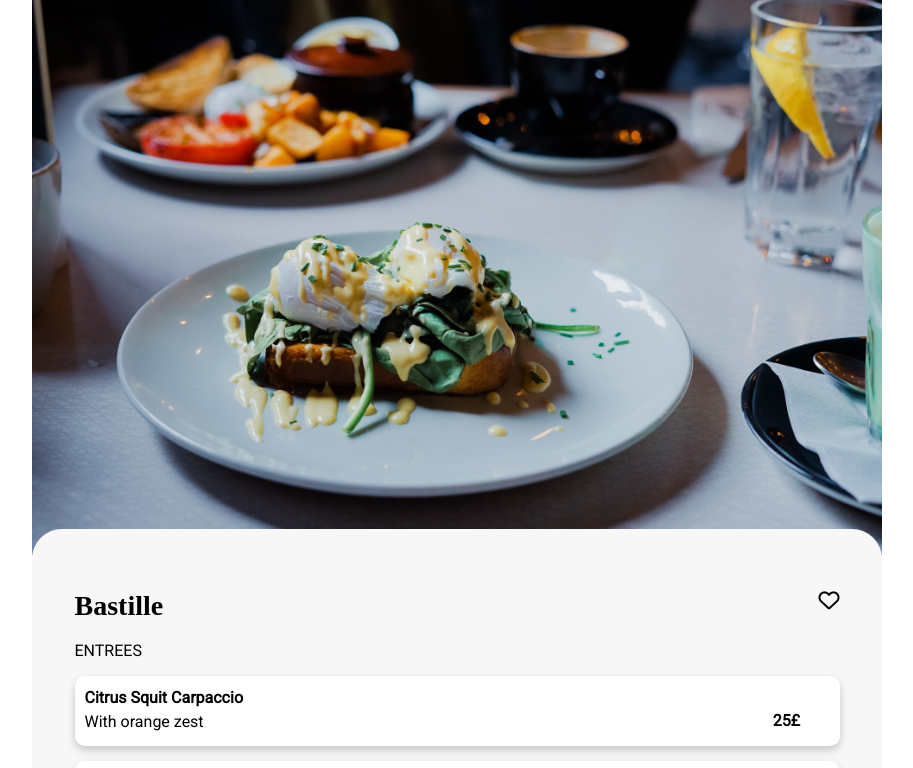
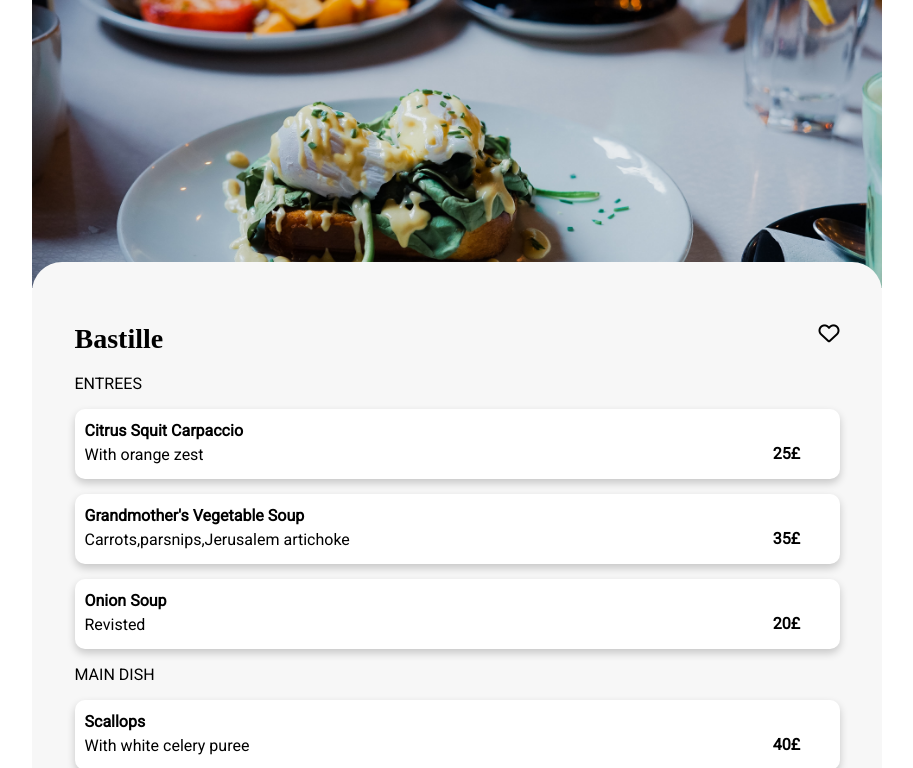
Before and after one commit to Micsipos/OpenClassroomsProject, a plain HTML site: page bastille.html in a window 1280 px wide. Shown: the part 81-849 px from the top of the page, without its empty margins (183-1096 px from the left). Drawn offline with Linux system fonts and the light colour scheme; a web font is replaced by a local one.

Commit message:
29/7/23-change2

```diff
--- a/SASS/Base.scss
+++ b/SASS/Base.scss
@@ -5,6 +5,7 @@ body {
     font-family: roboto;
     text-align: center;
     justify-content: center;
+    min-width: 300px;
     @include phone{
         width: 100%;
     }
--- a/SASS/Layouts.scss
+++ b/SASS/Layouts.scss
@@ -1,5 +1,8 @@
 header {
     display: inline-block;
+    max-width: 850px;
+    width: 100%;
+
 
     .imgHeader{
         width: 200px;
@@ -16,7 +19,6 @@ header {
         }
 
         @include desktop {
-            margin-left: -85px;
             display: grid;
             grid-template-columns: 50% 50%;
             gap: 5%;
@@ -91,10 +93,11 @@ header {
 
     .restaurantImg{
         object-fit: cover;
-        max-width: 100%;
-        min-width: none;
-        height: 5%;
-        object-position: 0% 65% ;
+        width: 100%;
+        height: auto;
+        max-height: 300px;
+
+
     }
     .howItWorks {
 
--- a/bastille.html
+++ b/bastille.html
@@ -17,7 +17,7 @@
 <body>
     <header>
         <a href="mainPage.html"><i class="fa-solid fa-arrow-left-long"></i></a><img class="imgHeaderRestaurant" src="images/logo/ohmyfood.png" alt="logo">
-        <div><img src="images/restaurants/toa-heftiba-DQKerTsQwi0-unsplash.jpg" alt="restaurantImg" class="restaurantImg"></div>
+        <img src="images/restaurants/toa-heftiba-DQKerTsQwi0-unsplash.jpg" alt="restaurantImg" class="restaurantImg">
     </header>
     <div class="menuSection">
         <h1>Bastille<i class="fa-regular fa-heart"></i></h1>
```
Also changed, not shown: leGourmand.html (+1 -1 lines), theEnchantedPlate.html (+1 -1 lines), theFullPallette.html (+2 -3 lines), SASS/CSS.css, 1 other file.
